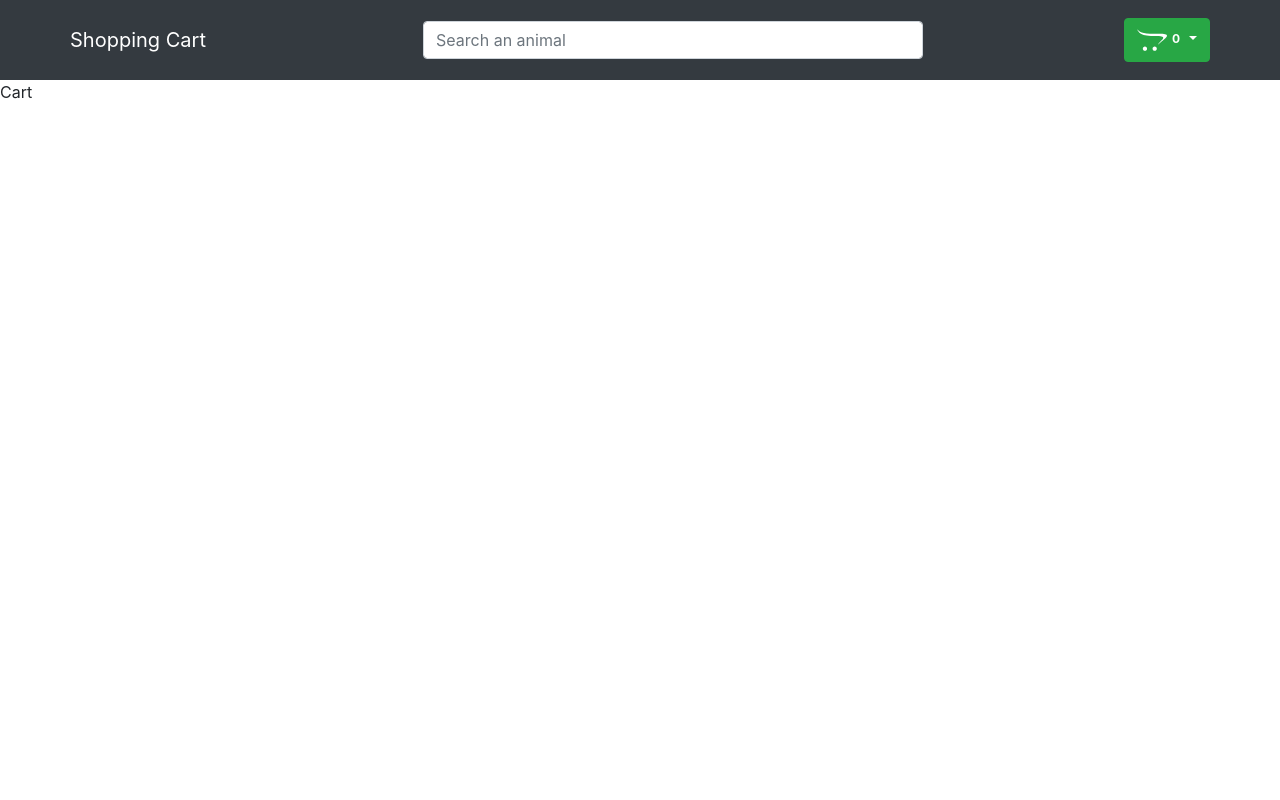
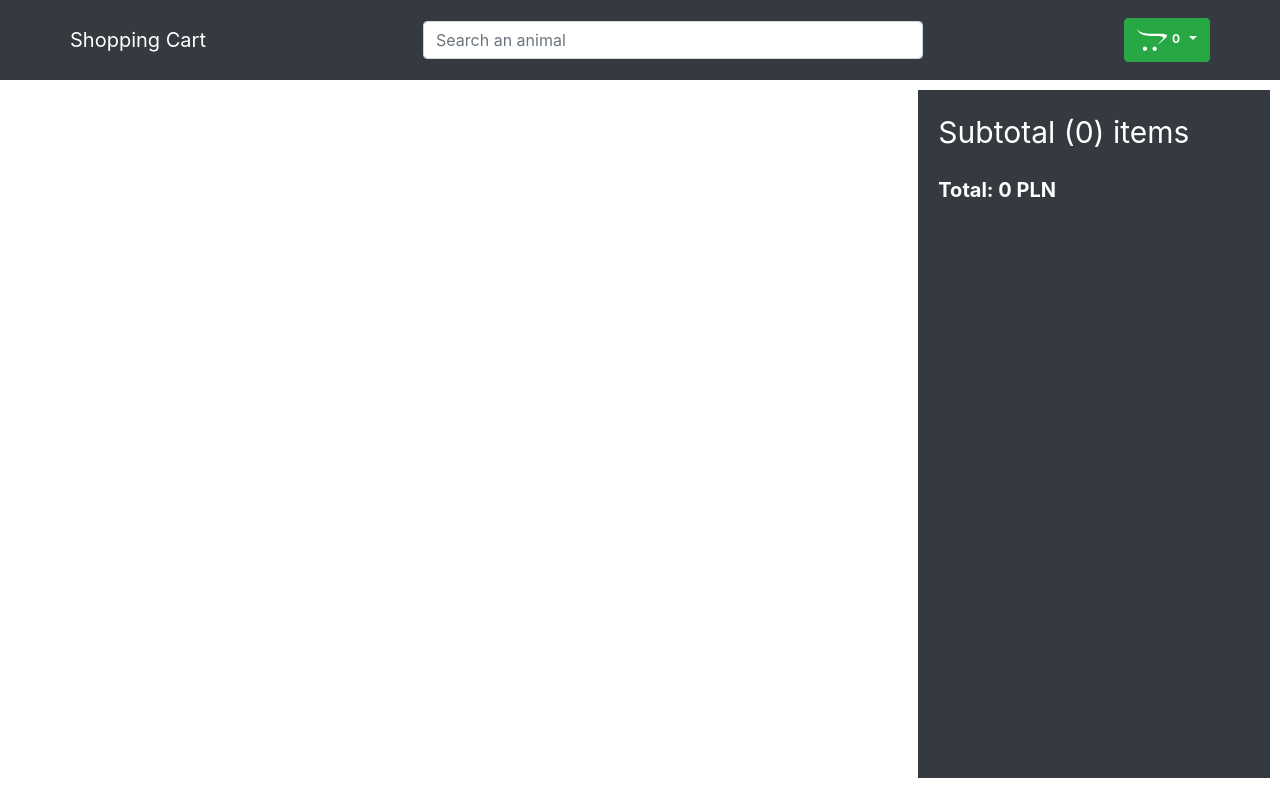
Before and after one commit to wolskiaxiom/zoocatalogue-frontend, a React (Create React App) app: page /cart in a window 1280 px wide. Built offline with nearby package versions, Linux system fonts and the light colour scheme.

Commit message:
finish cart

```diff
--- a/src/components/Cart.js
+++ b/src/components/Cart.js
@@ -1,7 +1,83 @@
+import {CartState} from "../context/Context";
+import {Col, ListGroup, Row, Form, Image, Button} from "react-bootstrap";
+import {useEffect, useState} from "react";
+import Rating from "./Rating";
+import {AiFillDelete} from "react-icons/all";
+
 const Cart = () => {
+
+    const { state: {cart}, dispatch } = CartState()
+
+    const [total, setTotal] = useState()
+
+    useEffect(() => {
+        setTotal(cart.reduce((acc, curr) => acc+Number(curr.price) * curr.qty, 0))
+    }, [cart])
+
     return (
-        <div>
-            Cart
+        <div className={"home"}>
+            <div className={"productContainer"}>
+                <ListGroup>
+                    {
+                        cart.map( (prod) => (
+                            <ListGroup.Item key={prod.id}>
+                                <Row>
+                                    <Col md={2}>
+                                        <Image src={prod.image} alt={prod.name} fluid rounded/>
+                                    </Col>
+                                    <Col md={2}>
+                                        <span>{prod.name}</span>
+                                    </Col>
+                                    <Col md={2}> {prod.price} </Col>
+                                    <Col md={2}>
+                                        <Rating rating={prod.ratings}/>
+                                    </Col>
+                                    <Col md={2}>
+                                        <Form.Control
+                                            as={"select"}
+                                            value={prod.qty}
+                                            onChange={(e) =>
+                                                dispatch({
+                                                    type: "CHANGE_CART_QTY",
+                                                    payload: {
+                                                        id: prod.id,
+                                                        qty: e.target.value,
+                                                    },
+                                                })
+                                            }
+                                        >
+                                            {[...Array(prod.inStock).keys()].map((x) => (
+                                                <option key={x + 1}>{x + 1}</option>
+                                            ))}
+
+                                        </Form.Control>
+                                    </Col>
+                                    <Col md={2}>
+                                        <Button
+                                            type={"button"}
+                                            variant={"light"}
+                                            onClick={()=>
+                                                dispatch({
+                                                    type: "REMOVE_FROM_CART",
+                                                    payload: prod,
+                                                })
+                                            }>
+                                            <AiFillDelete fontSize={"20px"}/>
+                                        </Button>
+                                    </Col>
+                                </Row>
+                            </ListGroup.Item>
+                        ))
+                    }
+                </ListGroup>
+            </div>
+
+            <div className={"filters summary"}>
+                <span className={"title"}>
+                    Subtotal ({cart.length}) items
+                </span>
+                <span style={{ fontWeight: 700, fontSize: 20}}>Total: {total} PLN</span>
+            </div>
         </div>
     )
 }
--- a/src/components/styles.css
+++ b/src/components/styles.css
@@ -55,3 +55,7 @@
     padding: 0 20px;
     flex-direction: column;
 }
+
+.summary{
+    width: 30%;
+}
--- a/src/context/Context.js
+++ b/src/context/Context.js
@@ -9,8 +9,8 @@
 
     const products = [...Array(20)]
         .map(() => ({
+            id: faker.datatype.uuid(),
             animal: faker.animal.dog(),
-            id: faker.datatype.uuid(),
             name: faker.commerce.productName(),
             price: faker.commerce.price(),
             image: faker.random.image(),
--- a/src/context/Reducers.js
+++ b/src/context/Reducers.js
@@ -4,6 +4,8 @@
             return {...state, cart:[...state.cart, { ...action.payload, qty:1 }] };
         case "REMOVE_FROM_CART":
             return {...state, cart:state.cart.filter(c => c.id !== action.payload.id), };
+        case "CHANGE_CART_QTY":
+            return {...state, cart:state.cart.filter(c=>c.id===action.payload.id? c.qty=action.payload.qty: c.qty)}
         default:
             return state;
     }
```
